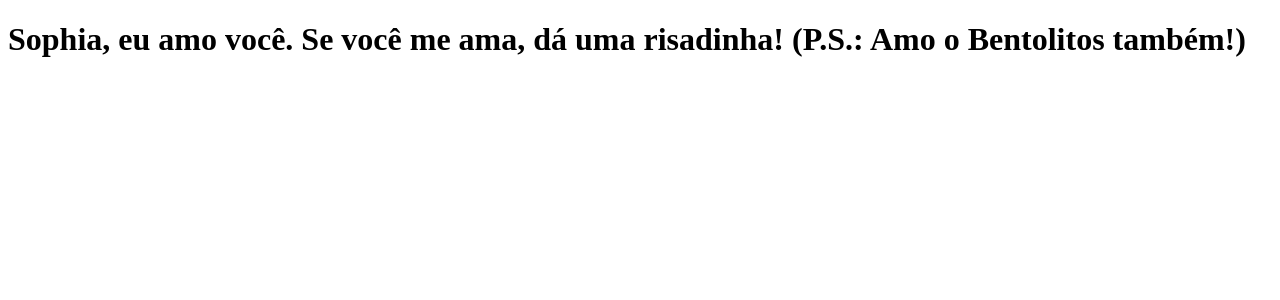
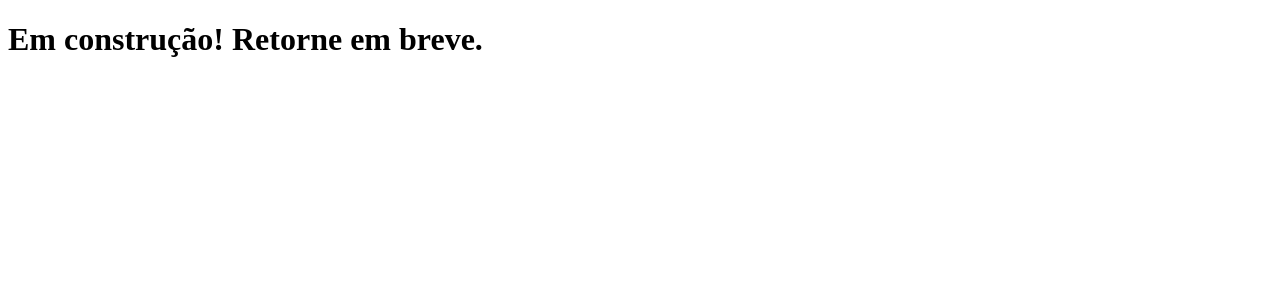
Before and after one commit to Caue15/clone-tabnews, a Next.js app: page / in a window 1280 px wide. Shown: the top 300 px of the page. Built offline with nearby package versions, Linux system fonts and the light colour scheme.

Commit message:
Altera mensagem inicial no

```diff
--- a/pages/index.js
+++ b/pages/index.js
@@ -1,10 +1,5 @@
 function Home() {
-  return (
-    <h1>
-      Sophia, eu amo você. Se você me ama, dá uma risadinha! (P.S.: Amo o
-      Bentolitos também!)
-    </h1>
-  );
+  return <h1>Em construção! Retorne em breve.</h1>;
 }
 
 function teste() {
```
